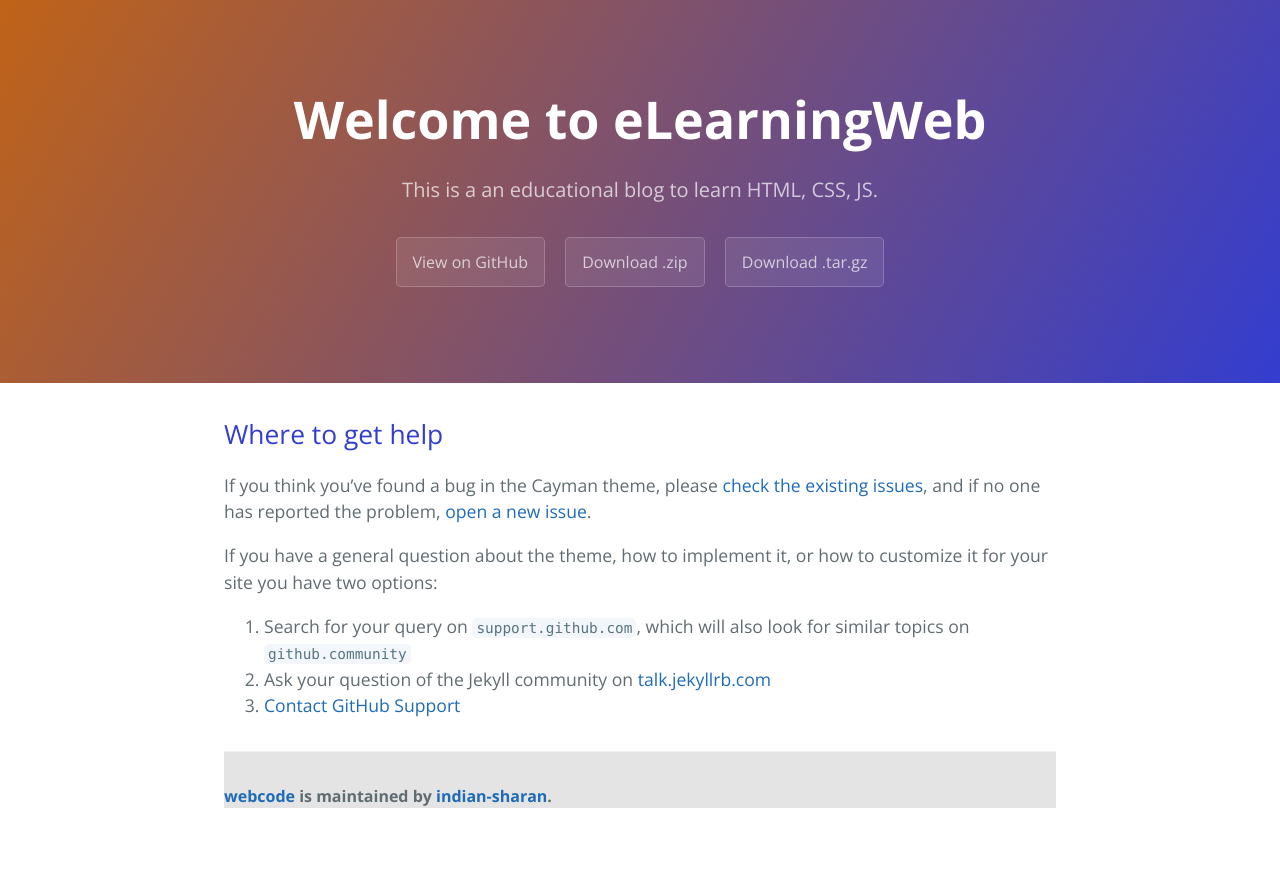
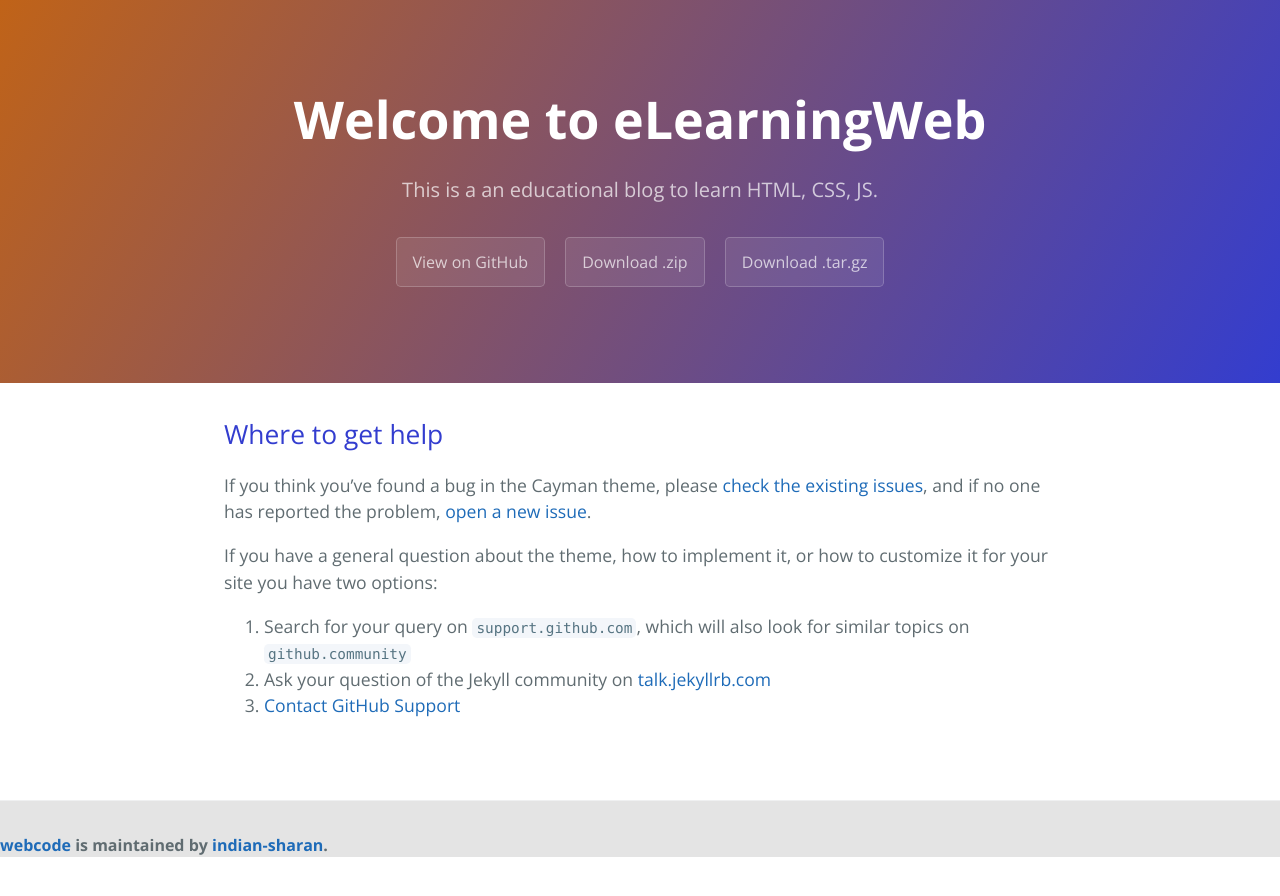
Before and after one commit to indian-sharan/webcode, a Jekyll site: the page built from docs/SUPPORT.md, in a window 1280 px wide. Shown: the top 896 px of the page. Built offline with Jekyll 4.4.1, drawn with Linux system fonts in a browser that asks for light colours; our own code applies the rules of GitHub Pages for plain Markdown files.

Commit message:
Update default.html

```diff
--- a/_layouts/default.html
+++ b/_layouts/default.html
@@ -27,12 +27,11 @@
 
     <main id="content" class="main-content" role="main">
       {{ content }}
-
-      <footer class="site-footer">
-        {% if site.github.is_project_page %}
-          <span class="site-footer-owner"><a href="{{ site.github.repository_url }}">{{ site.github.repository_name }}</a> is maintained by <a href="{{ site.github.owner_url }}">{{ site.github.owner_name }}</a>.</span>
-        {% endif %}
-      </footer>
     </main>
+    <footer class="site-footer">
+      {% if site.github.is_project_page %}
+        <span class="site-footer-owner"><a href="{{ site.github.repository_url }}">{{ site.github.repository_name }}</a> is maintained by <a href="{{ site.github.owner_url }}">{{ site.github.owner_name }}</a>.</span>
+      {% endif %}
+    </footer>
   </body>
 </html>
```
